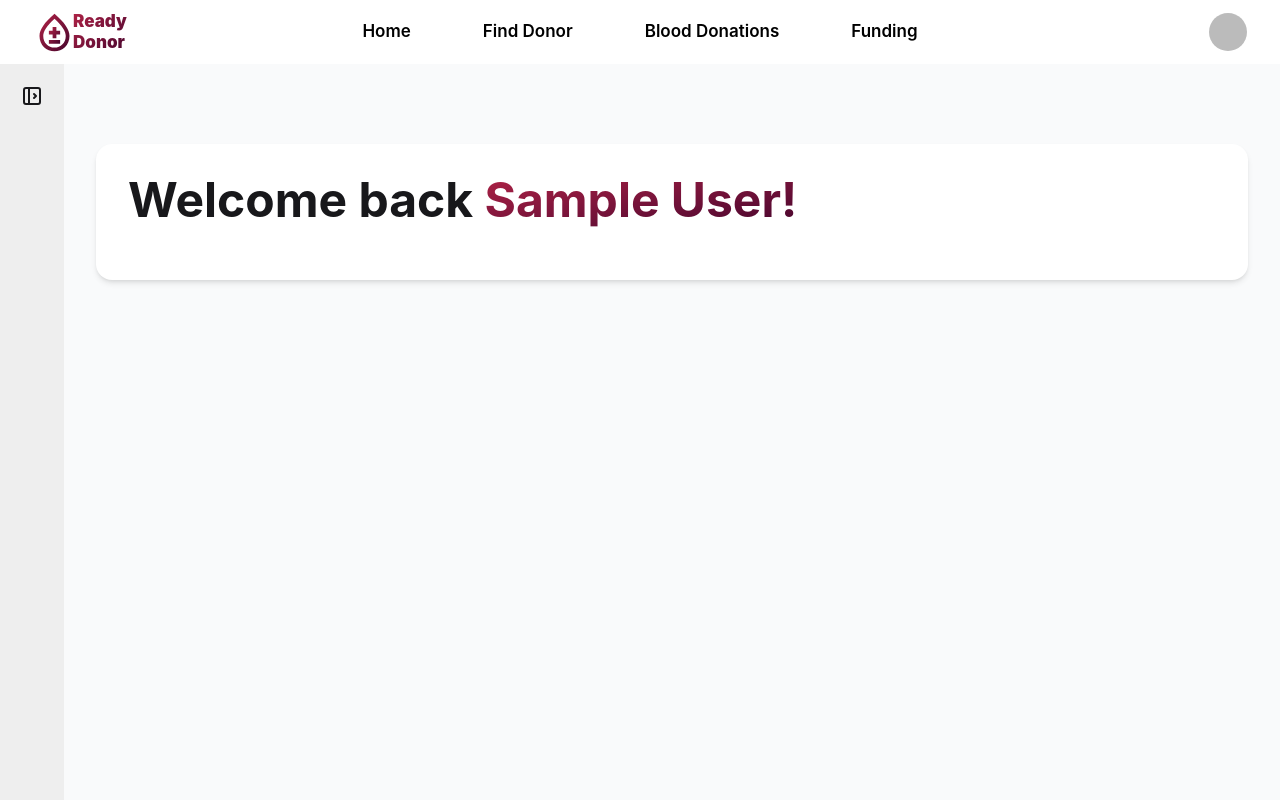
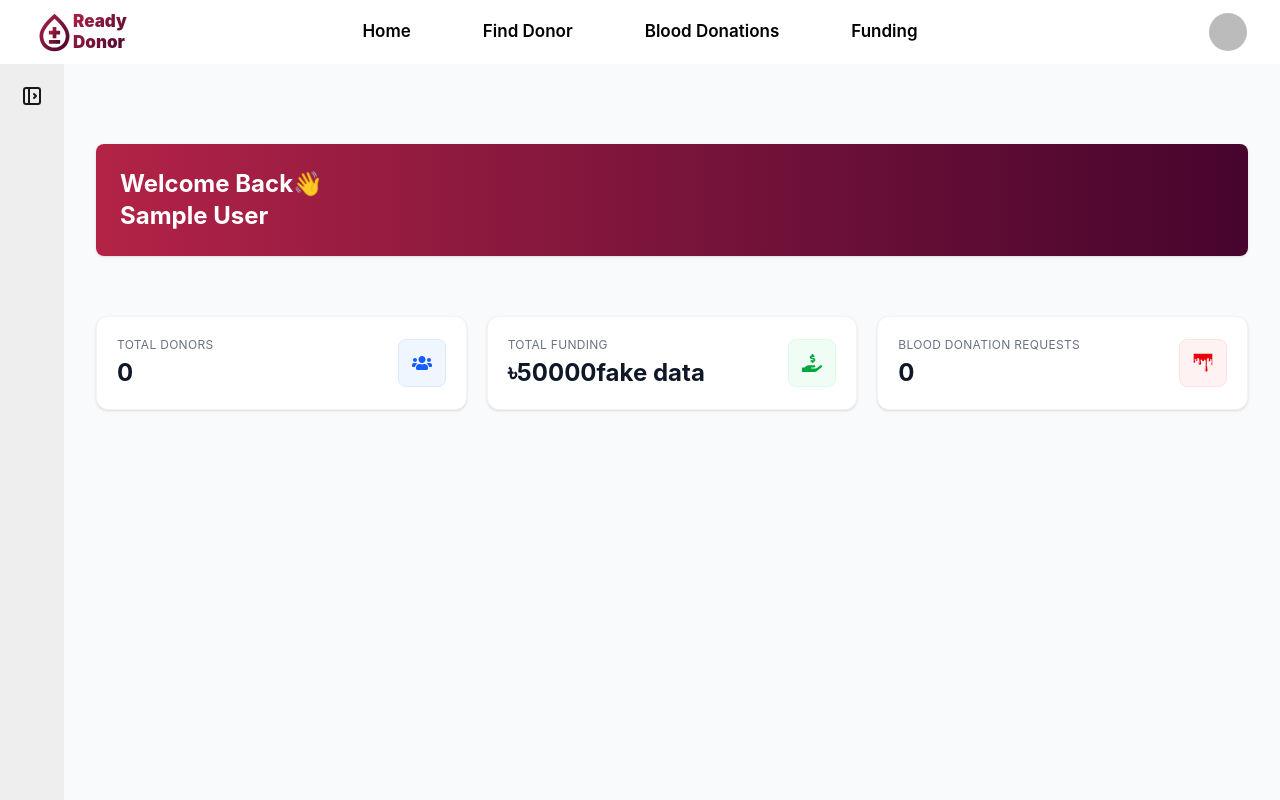
Before and after one commit to Mohammad-ali-05/ready-donor-client, a React (Vite) app: page /dashboard/my-dashboard in a window 1280 px wide. Shown: the top 800 px of the page. Built offline with nearby package versions, Linux system fonts and the light colour scheme; no server answers; sample sign-in values are in the browser's storage.

Commit message:
Changed MyDashboard welcome message section design. Changed style in DonorLatestRequest. Completed AdminDashboard.

```diff
--- a/src/pages/dashboard/myDashboard/MyDashboard.jsx
+++ b/src/pages/dashboard/myDashboard/MyDashboard.jsx
@@ -14,13 +14,9 @@ const MyDashboard = () => {
 
     return (
         <div>
-            <div className="p-8 rounded-2xl bg-white shadow-md mb-10">
-                <h1 className="text-4xl md:text-5xl font-bold mb-6">
-                    Welcome back{" "}
-                    <span className="bg-linear-to-br from-[#B32346] to-[#46052D] bg-clip-text text-transparent">
-                        {user.displayName}!
-                    </span>
-                </h1>
+            <div className="bg-gradient-to-r from-[#B32346] p-6 to-[#46052D] text-white rounded-lg mb-15 shadow-sm">
+                <h1 className="text-2xl font-bold">Welcome Back👋</h1>
+                <p className="text-2xl font-bold"> {user.displayName}</p>
             </div>
             {dbUser?.role === "donor" ? (
                 /* 🩸 Donor Recent Requests */
--- a/src/pages/dashboard/myDashboard/components/AdminDashboard.jsx
+++ b/src/pages/dashboard/myDashboard/components/AdminDashboard.jsx
@@ -1,9 +1,83 @@
-import React from 'react';
+import { FaUsers } from "react-icons/fa";
+import { FaHandHoldingUsd } from "react-icons/fa";
+import { GiBlood } from "react-icons/gi";
+import useAxiosSecure from "../../../../hooks/useAxiosSecure";
+import { useEffect, useState } from "react";
 
 const AdminDashboard = () => {
+    // React hooks
+    const [totalDonors, setTotalDonors] = useState(0);
+    const [totalDonations, setTotalDonations] = useState(0);
+
+    // Custom hooks
+    const axiosSecure = useAxiosSecure();
+
+    useEffect(() => {
+        const fetchDashboardData = async () => {
+            try {
+                const result = await axiosSecure.get("/dashboard-data");
+
+                setTotalDonors(result.data.donorCount);
+                setTotalDonations(result.data.donationCount);
+            } catch (error) {
+                console.log(error);
+            }
+        };
+        fetchDashboardData();
+    }, [axiosSecure]);
+
     return (
-        <div>
+        <div className="space-y-8">
+            <div className="grid grid-cols-1 md:grid-cols-3 gap-5">
 
+                <div className="bg-white border border-gray-100 rounded-xl p-5 shadow-sm hover:shadow-md transition-all duration-200 flex items-center justify-between">
+                    <div>
+                        <p className="text-xs text-gray-500 uppercase tracking-wide">
+                            Total Donors
+                        </p>
+
+                        <h2 className="text-2xl font-bold text-gray-900 mt-1">
+                            {totalDonors}
+                        </h2>
+                    </div>
+
+                    <div className="w-12 h-12 rounded-lg bg-blue-50 border border-blue-100 flex items-center justify-center text-blue-600 text-xl">
+                        <FaUsers />
+                    </div>
+                </div>
+
+                <div className="bg-white border border-gray-100 rounded-xl p-5 shadow-sm hover:shadow-md transition-all duration-200 flex items-center justify-between">
+                    <div>
+                        <p className="text-xs text-gray-500 uppercase tracking-wide">
+                            Total Funding
+                        </p>
+
+                        <h2 className="text-2xl font-bold text-gray-900 mt-1">
+                            ৳{"50000"}fake data
+                        </h2>
+                    </div>
+
+                    <div className="w-12 h-12 rounded-lg bg-green-50 border border-green-100 flex items-center justify-center text-green-600 text-xl">
+                        <FaHandHoldingUsd />
+                    </div>
+                </div>
+
+                <div className="bg-white border border-gray-100 rounded-xl p-5 shadow-sm hover:shadow-md transition-all duration-200 flex items-center justify-between">
+                    <div>
+                        <p className="text-xs text-gray-500 uppercase tracking-wide">
+                            Blood Donation Requests
+                        </p>
+
+                        <h2 className="text-2xl font-bold text-gray-900 mt-1">
+                            {totalDonations}
+                        </h2>
+                    </div>
+
+                    <div className="w-12 h-12 rounded-lg bg-red-50 border border-red-100 flex items-center justify-center text-red-600 text-xl">
+                        <GiBlood />
+                    </div>
+                </div>
+            </div>
         </div>
     );
 };
--- a/src/pages/dashboard/myDashboard/components/DonorLatestRequest.jsx
+++ b/src/pages/dashboard/myDashboard/components/DonorLatestRequest.jsx
@@ -112,7 +112,7 @@ const DonorLatestRequest = () => {
     };
 
     return (
-        <div className="bg-white p-6 rounded-lg shadow-md">
+        <div className="bg-white p-6 rounded-lg shadow-lg text-black">
             <h2 className="text-xl font-semibold mb-4">
                 Recent Donation Requests 🩸
             </h2>
```
